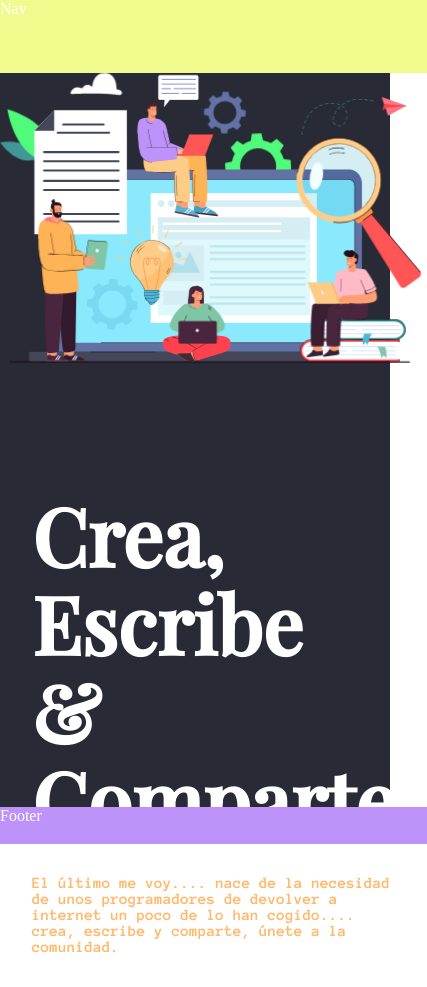
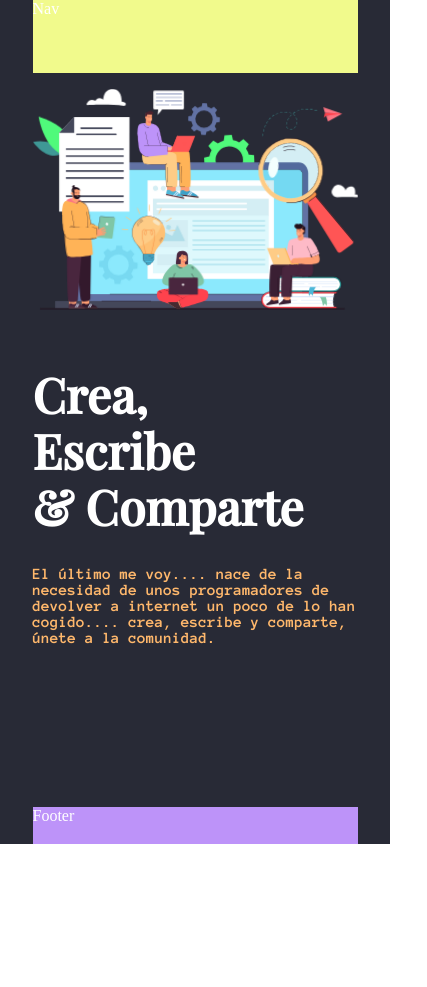
Before and after one commit to proyectojotazo/frontend-proyecto-final, a React (Create React App) app: page / in a window 390 px wide. Shown: the whole page, 427 px wide, since content can reach past the window. After the commit the page ends 844 px from the top, so only its background shows below. Built offline with nearby package versions, Linux system fonts and the light colour scheme.

Commit message:
responsive header

```diff
--- a/src/components/Layout/header.scss
+++ b/src/components/Layout/header.scss
@@ -1,7 +1,7 @@
 @import "../../sass/variablesSass.scss";
 
 .header{
-    height: 30rem;
+    height: minmax(30rem, auto);
     display: grid;
     grid-template-columns: 1fr 1fr;
     grid-template-rows: auto;
@@ -25,7 +25,7 @@
             padding: 2rem;
             display: grid;
             grid-template-columns: 1fr;
-            grid-template-rows: 4fr 1fr;
+            grid-template-rows: 2fr 1fr;
             gap: 0px 0px;
             grid-auto-flow: row;
             grid-template-areas:
@@ -42,17 +42,46 @@
             }
             p {
                 font-family: $tMaquina;
-                margin-top: 2rem;
+                padding-top: 2rem;
                 color: $orange;
                 max-width: 35rem;
             }
         }
-    @media only screen and (max-width: 600px) {
-        grid-template-columns: auto;
-        grid-template-rows: auto;
-        grid-template-areas:
-        "imagen"
-        "texto";
+
+
+    @media only screen and (max-width: 1300px) {
+            .texto>h1{
+                font-size: 3.5rem;
+                line-height: 4rem;
+            }
+
+            .imagen{
+                padding-top: 1rem;
+            }
     }
 
+    @media only screen and (max-width: 900px) {
+        display: flex;
+        flex-direction: column;
+
+        .texto{
+            padding: 0%;
+            padding-bottom: 1rem;
+            h1{
+            font-size: 5rem;
+            line-height: 5.5rem;
+            }
+        }
+
+        .imagen{
+            justify-content: center;
+        }
+    }
+
+    @media only screen and (max-width: 650px) {
+        .texto>h1{
+            font-size: 3rem;
+            line-height: 3.5rem;
+        }
+    }
 }
--- a/src/components/Layout/layout.scss
+++ b/src/components/Layout/layout.scss
@@ -13,16 +13,18 @@
 .container {
     display: grid;
     width: 100%;
-    height: 100vh;
+    height: 100%;
+    min-height: 100vh;
     background-color: $background;
     grid-template-columns: 1fr 10fr 1fr;
-    grid-template-rows: 1fr 10fr 0.5fr;
+    grid-template-rows: 1fr minmax(200px, 10fr) 0.5fr;
     gap: 0px 0px;
     grid-auto-flow: row;
     grid-template-areas:
         ". nav ."
         ". main ."
-        ". footer ."
+        ". footer .";
+    overflow-y: scroll;
 
 }
 
```
